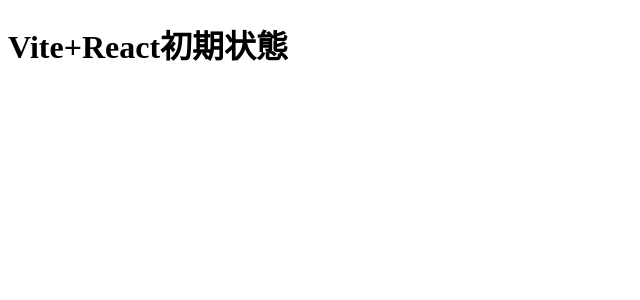
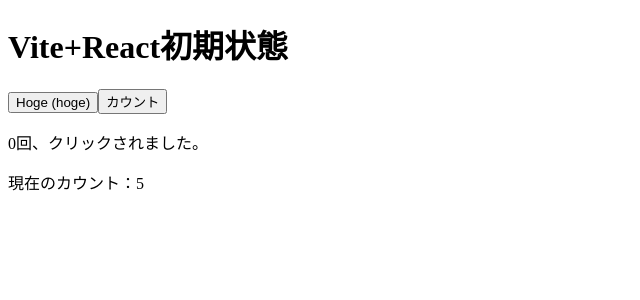
Before and after one commit to lets5steady/react_study, a React (Vite) app in the folder vite-project/: page / in a window 1280 px wide. Shown: the top 300 px of the page, without its empty margins (0-640 px from the left). Built offline with nearby package versions, Linux system fonts and the light colour scheme.

Commit message:
Chapter7_P390まで

```diff
--- a/vite-project/src/App.jsx
+++ b/vite-project/src/App.jsx
@@ -1,10 +1,14 @@
 import './App.css'
+import HookTimer from './components/HookTimer/HookTimer'
+import StateEffect from './components/StateEffect/StateEffect'
 
 function App() {
 
   return (
     <>
       <h1>Vite+React初期状態</h1>
+      <StateEffect init={0}/>
+      <HookTimer init={10}/>
     </>
   )
 }
--- /dev/null
+++ b/vite-project/src/components/HookTimer/HookTimer.jsx
@@ -0,0 +1,22 @@
+import { useEffect, useState } from 'react';
+import styles from './HookTimer.module.css';
+
+export default function HookTimer({ init }) {
+    const [count, setCount] = useState(init);
+
+    useEffect(() => {
+        const t = setInterval(() => {
+            setCount(c => c - 1);
+        }, 1000);
+
+        return () => {
+            clearInterval(t);
+        }
+    }, []);
+
+    return (
+        <div className={count < 0 ? styles.warn : ''}>
+            現在のカウント：{count}
+        </div>
+    );
+}
--- /dev/null
+++ b/vite-project/src/components/HookTimer/HookTimer.module.css
@@ -0,0 +1,4 @@
+.warn{
+    color: red;
+    font-weight: bold;
+}
--- /dev/null
+++ b/vite-project/src/components/StateEffect/StateEffect.jsx
@@ -0,0 +1,20 @@
+import { useEffect, useState } from "react";
+
+export default function StateEffect({ init }) {
+    const [count, setCount] = useState(init);
+    const [hoge, setHoge] = useState('hoge');
+
+    useEffect(() => {
+        console.log(`count is ${count}`);
+    } , [count]);
+
+    const handleClick = () => setCount(count + 1);
+
+    return(
+        <>
+            <button onClick={()=> setHoge(Date.now())}>Hoge ({hoge})</button>
+            <button onClick={handleClick}>カウント</button>
+            <p>{count}回、クリックされました。</p>
+        </>
+    );
+}
```
Also changed, not shown: vite-project/src/components/StateEffect/StateEffect.module.css (added).
